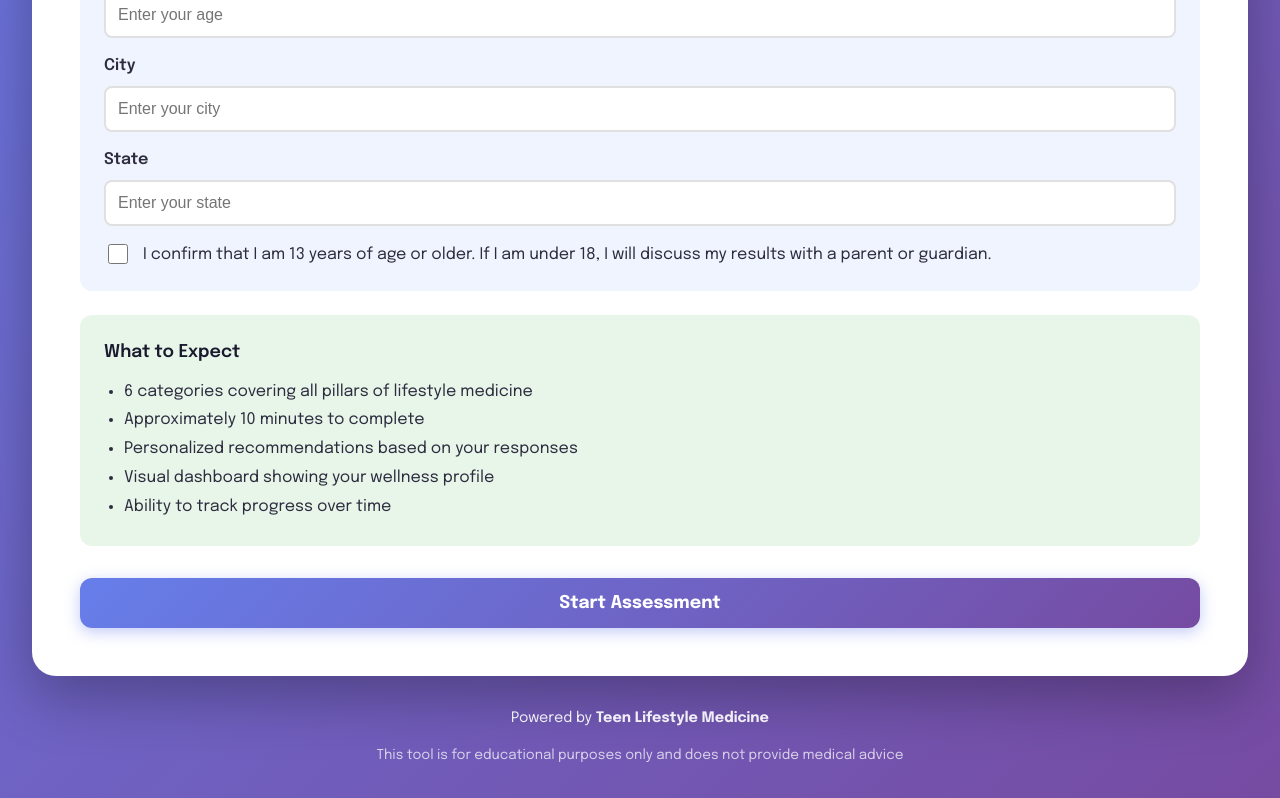
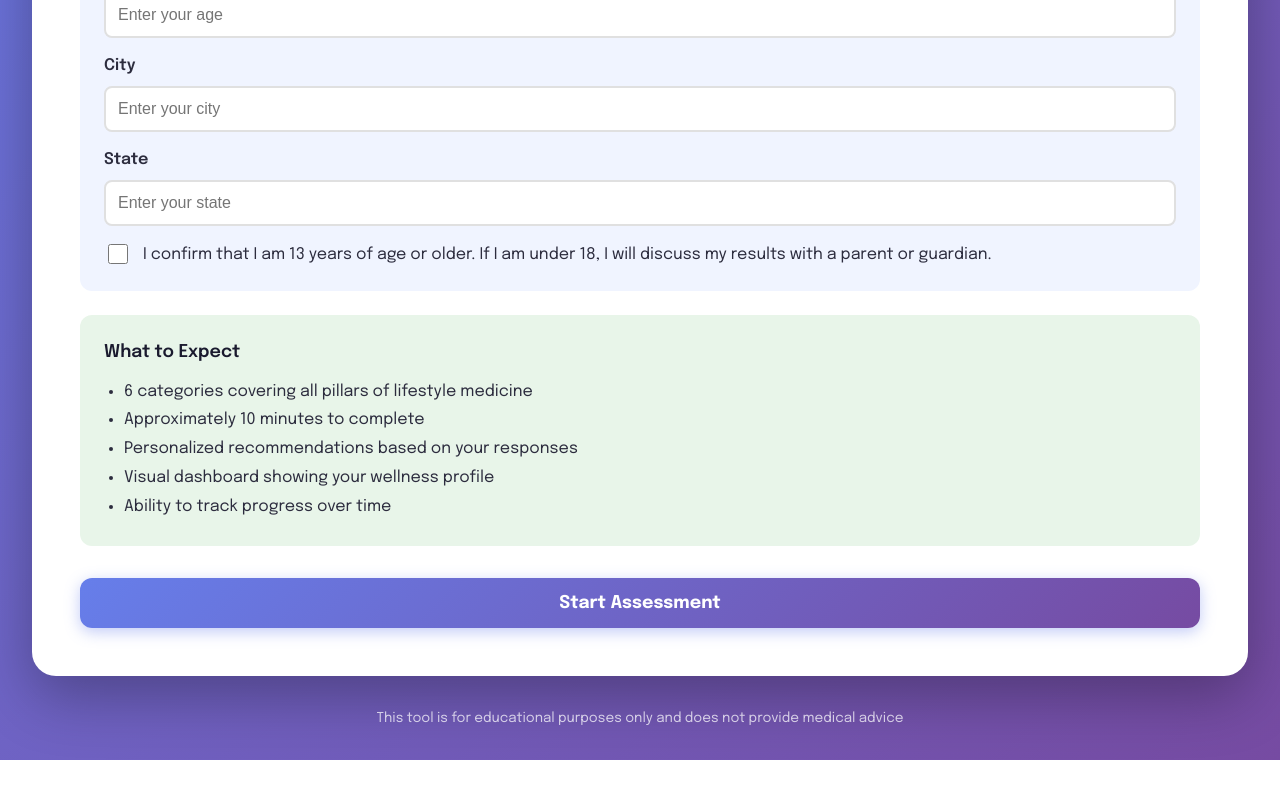
Before and after one commit to AV31456/lifestyle-assessment, a React (Vite) app: page / in a window 1280 px wide. Shown: the part 701-1499 px from the top of the page. After the commit the page ends 1461 px from the top, so only its background shows below. Built offline with nearby package versions, Linux system fonts and the light colour scheme.

Commit message:
Remove footer

```diff
--- a/src/App.jsx
+++ b/src/App.jsx
@@ -461,7 +461,6 @@ const LifestyleMedicineAssessment = () => {
         </div>
 
         <div style={{ textAlign: 'center', marginTop: '2rem', color: 'white', fontSize: '0.9rem', opacity: 0.9 }}>
-  <p style={{ margin: '0.5rem 0' }}>Powered by <strong>Teen Lifestyle Medicine</strong></p>
   <p style={{ margin: '1rem 0 0 0', fontSize: '0.85rem', opacity: 0.8 }}>This tool is for educational purposes only and does not provide medical advice</p>
 </div>
       </div>
```
